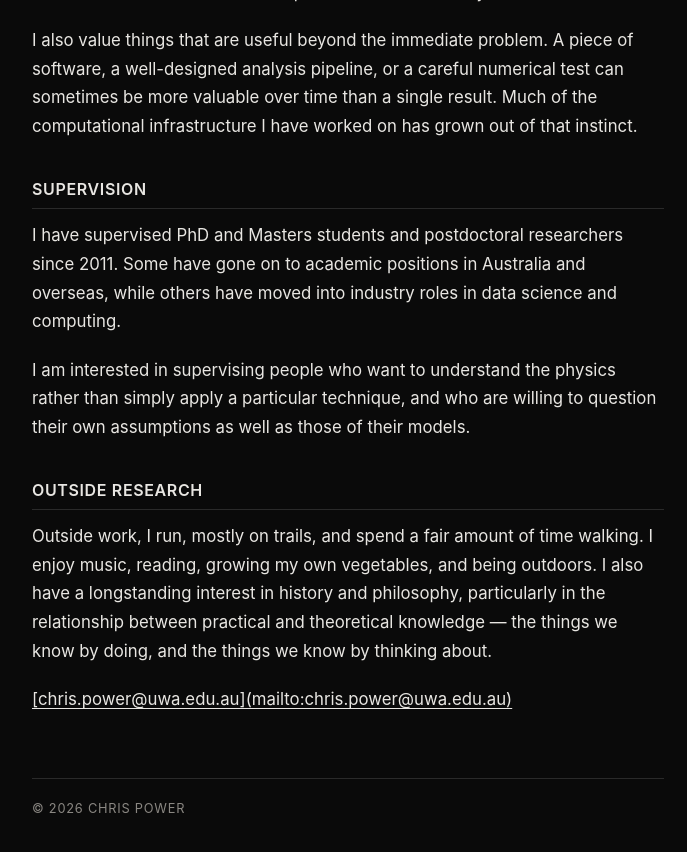
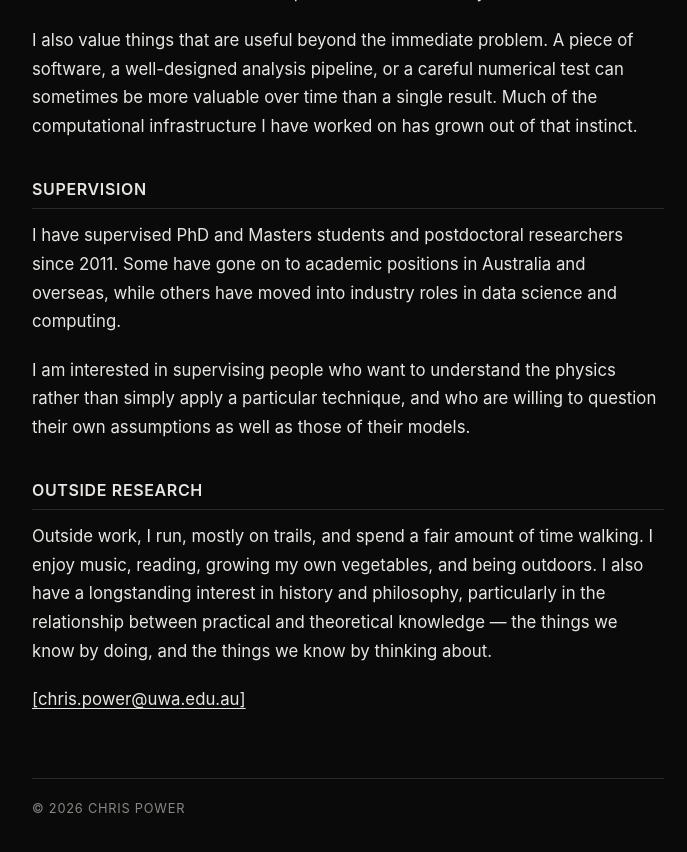
Before and after one commit to doctorcbpower/doctorcbpower.github.io, a Jekyll site: the page built from about.html, in a window 1280 px wide and 900 px high, scrolled down 1657 px. Shown: the top 852 px of the window, without its empty margins (292-979 px from the left). Built offline with Jekyll 4.4.1, drawn with Linux system fonts in a browser that asks for light colours; some of the changed lines change nothing that is shown.

Commit message:
Fix email link formatting in about.html

```diff
--- a/about.html
+++ b/about.html
@@ -32,4 +32,4 @@ description: "About Chris Power, cosmologist and computational astrophysicist at
 
 <p>Outside work, I run, mostly on trails, and spend a fair amount of time walking. I enjoy music, reading, growing my own vegetables, and being outdoors. I also have a longstanding interest in history and philosophy, particularly in the relationship between practical and theoretical knowledge &mdash; the things we know by doing, and the things we know by thinking about.</p>
 
-<p><a href="mailto:[chris.power@uwa.edu.au](mailto:chris.power@uwa.edu.au)">[chris.power@uwa.edu.au](mailto:chris.power@uwa.edu.au)</a></p>
+<p><a href="mailto:[chris.power@uwa.edu.au](mailto:chris.power@uwa.edu.au)">[chris.power@uwa.edu.au]</a></p>
```
